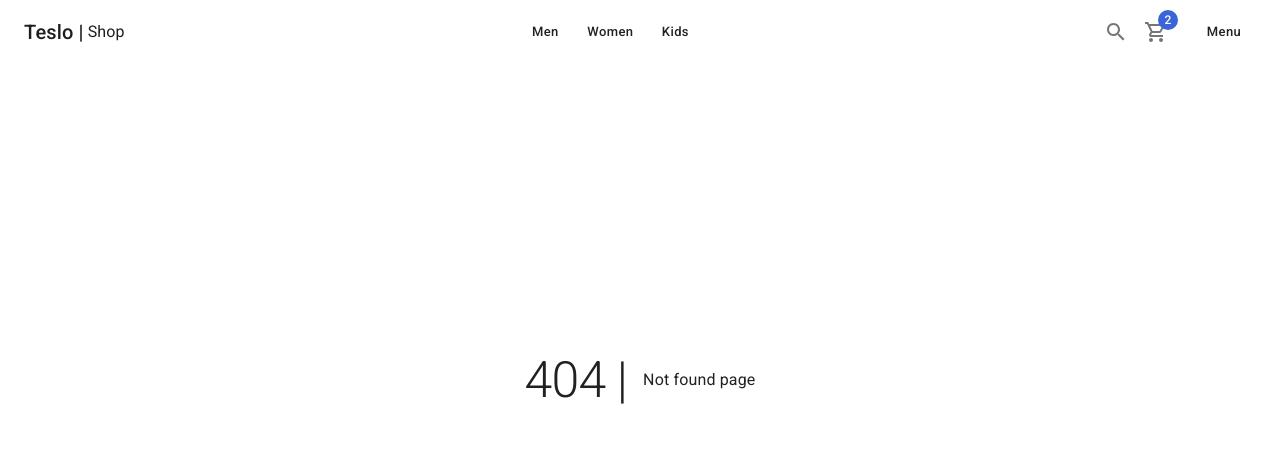
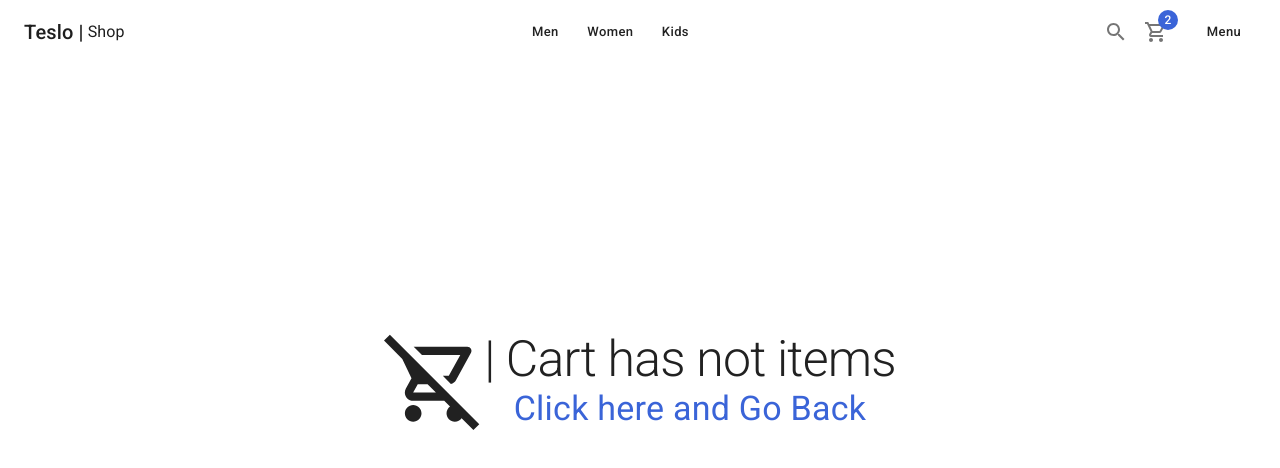
Before and after one commit to manuuualvarez/teslo-shop, a Next.js app: page /cart/empty in a window 1280 px wide. Before the commit this address had no page. Shown: the top 468 px of the page. Built offline with nearby package versions, Linux system fonts and the light colour scheme.

Commit message:
add empty cart page

```diff
--- /dev/null
+++ b/pages/cart/empty.tsx
@@ -0,0 +1,37 @@
+import { RemoveShoppingCartOutlined } from "@mui/icons-material"
+import { Box, Link, Typography } from "@mui/material"
+import { ShopLayout } from "../../components/layouts"
+import NextLink from 'next/link';
+
+
+const EmptyPage = () => {
+  return (
+    <ShopLayout title="Empty cart" pageDescription="Not items in cart">
+        <Box
+            display='flex'
+            justifyContent='center'
+            alignItems='center'
+            height='calc(100vh - 200px)'
+            sx={{ flexDirection: { xs: 'column', sm: 'row' } }}
+            >
+
+            <RemoveShoppingCartOutlined sx={{fontSize: 100}}/>
+
+            <Box display={'flex'} flexDirection={'column'} alignItems='center'>
+                <Typography variant='h1' component={'h1'} fontSize={50} fontWeight={200}>| Cart has not items</Typography>
+                <NextLink href={'/'} passHref>
+                    <Link typography={'h4'} color='secondary'>
+                        Click here and Go Back
+                    </Link>
+                </NextLink>
+
+            </Box>
+
+
+        </Box>
+
+    </ShopLayout>
+  )
+}
+
+export default EmptyPage
```
